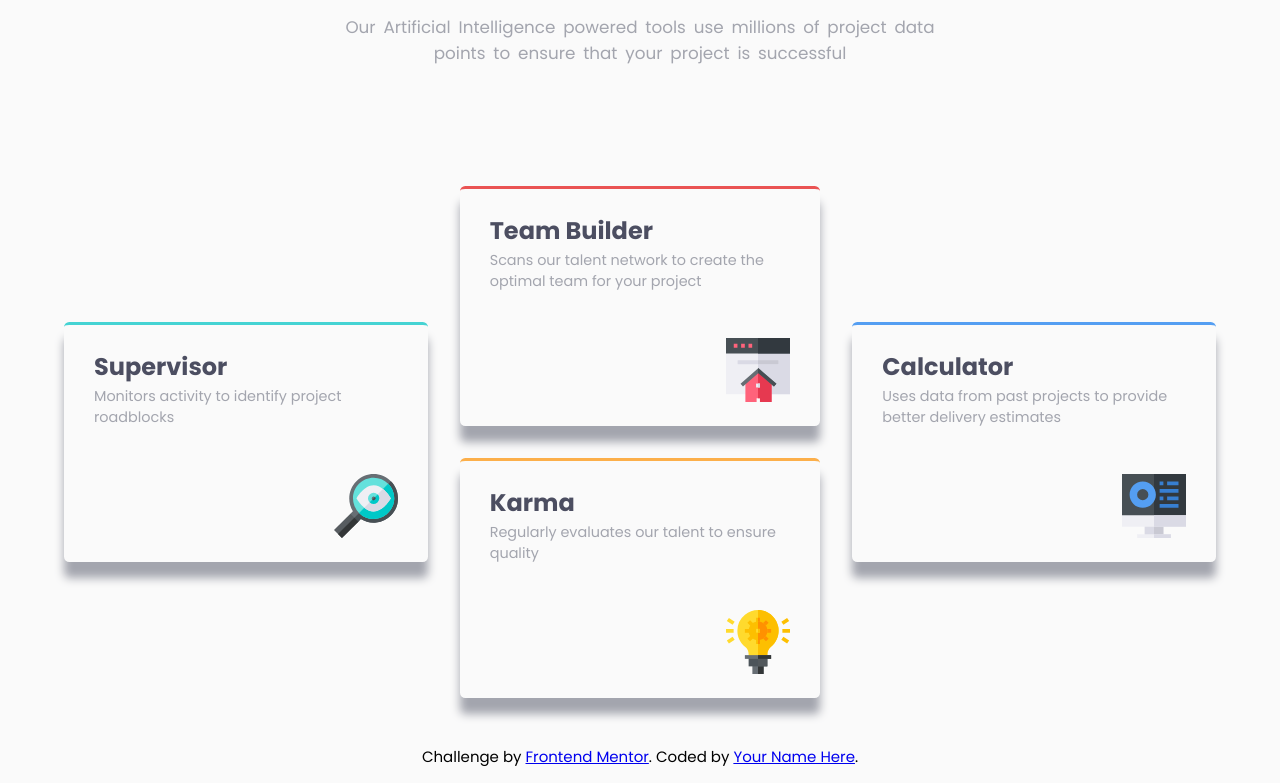
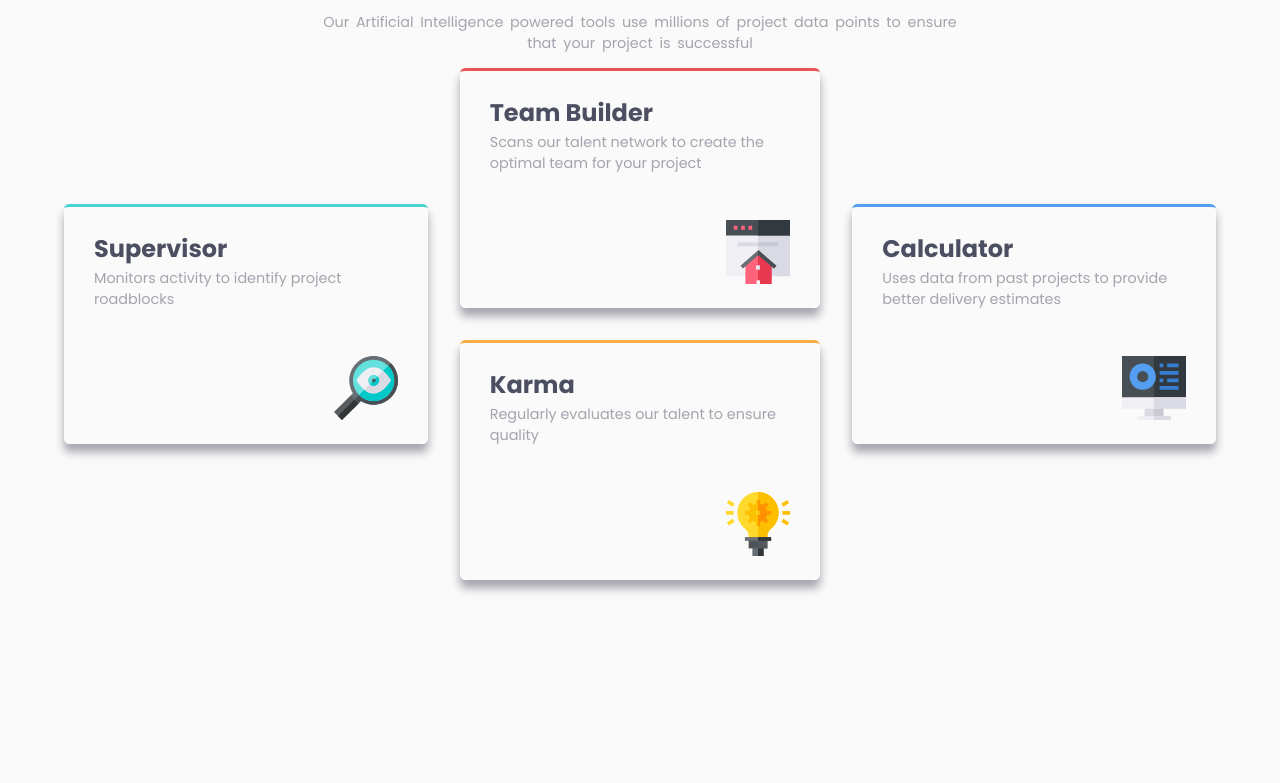
Before and after one commit to salahelec2/four-card-feature-section-master, a plain HTML site: page index.html in a window 1280 px wide. Shown: the part 114-897 px from the top of the page. After the commit the page ends 800 px from the top, so only its background shows below. Drawn offline with Linux system fonts and the light colour scheme.

Commit message:
some changes in the desktop view

```diff
--- a/index.html
+++ b/index.html
@@ -57,14 +57,6 @@
           <img src="./images/icon-calculator.svg" alt="" class="card-img" />
         </div>
       </main>
-      <footer>
-        <p class="attribution">
-          Challenge by
-          <a href="https://www.frontendmentor.io?ref=challenge" target="_blank"
-            >Frontend Mentor</a
-          >. Coded by <a href="#">Your Name Here</a>.
-        </p>
-      </footer>
     </div>
   </body>
 </html>
--- a/style.css
+++ b/style.css
@@ -35,7 +35,6 @@ body {
 header {
   text-align: center;
   width: 90%;
-  margin-bottom: 3rem;
 }
 
 .slogan {
@@ -57,7 +56,6 @@ header h1 {
   color: var(--grayish-blue);
   font-size: 1.05rem;
   word-spacing: 0.2em;
-  margin-bottom: 2.5rem;
 }
 
 main {
@@ -67,6 +65,7 @@ main {
   justify-content: center;
   gap: 2.2rem;
   width: 90%;
+  margin: 3rem 0;
 }
 
 .center-cards {
@@ -84,7 +83,7 @@ main {
   border-top: solid 0.2rem;
   border-radius: 0.33rem;
   flex: 1;
-  box-shadow: var(--grayish-blue) 0px 16px 10px;
+  box-shadow: var(--grayish-blue) 0px 8px 10px;
   padding-right: 2em;
   padding-left: 2em;
   position: relative;
@@ -128,13 +127,13 @@ main {
 
 @media screen and (min-width: 768px) {
   .container {
-    gap: 2rem;
     max-width: 80rem;
   }
   header {
     width: 50%;
   }
   main {
+    margin: 0;
     flex-direction: row;
     gap: 2rem;
   }
@@ -148,4 +147,7 @@ main {
   .card {
     flex-basis: 33%;
   }
+  .hero-description {
+    font-size: 0.9rem;
+  }
 }
```
